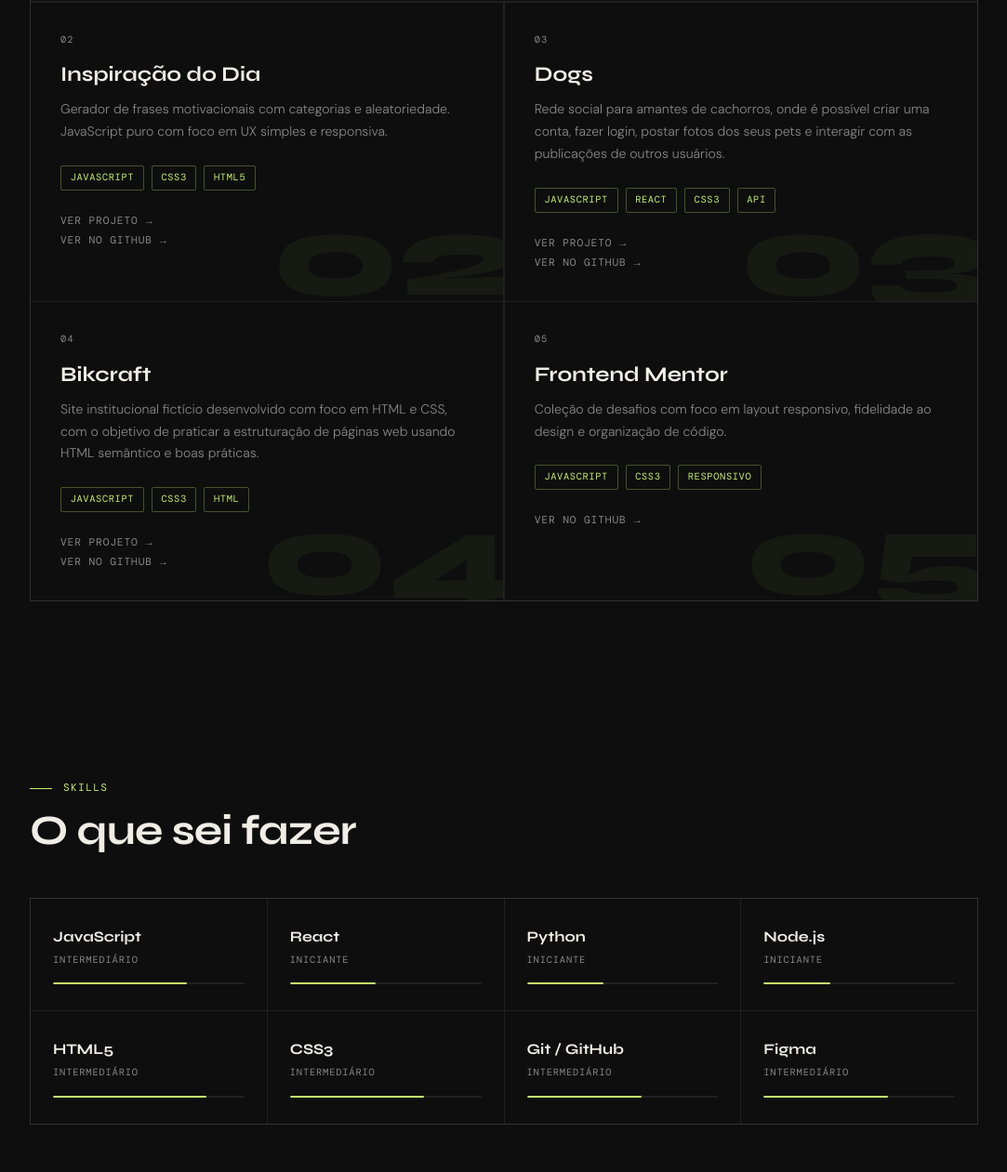
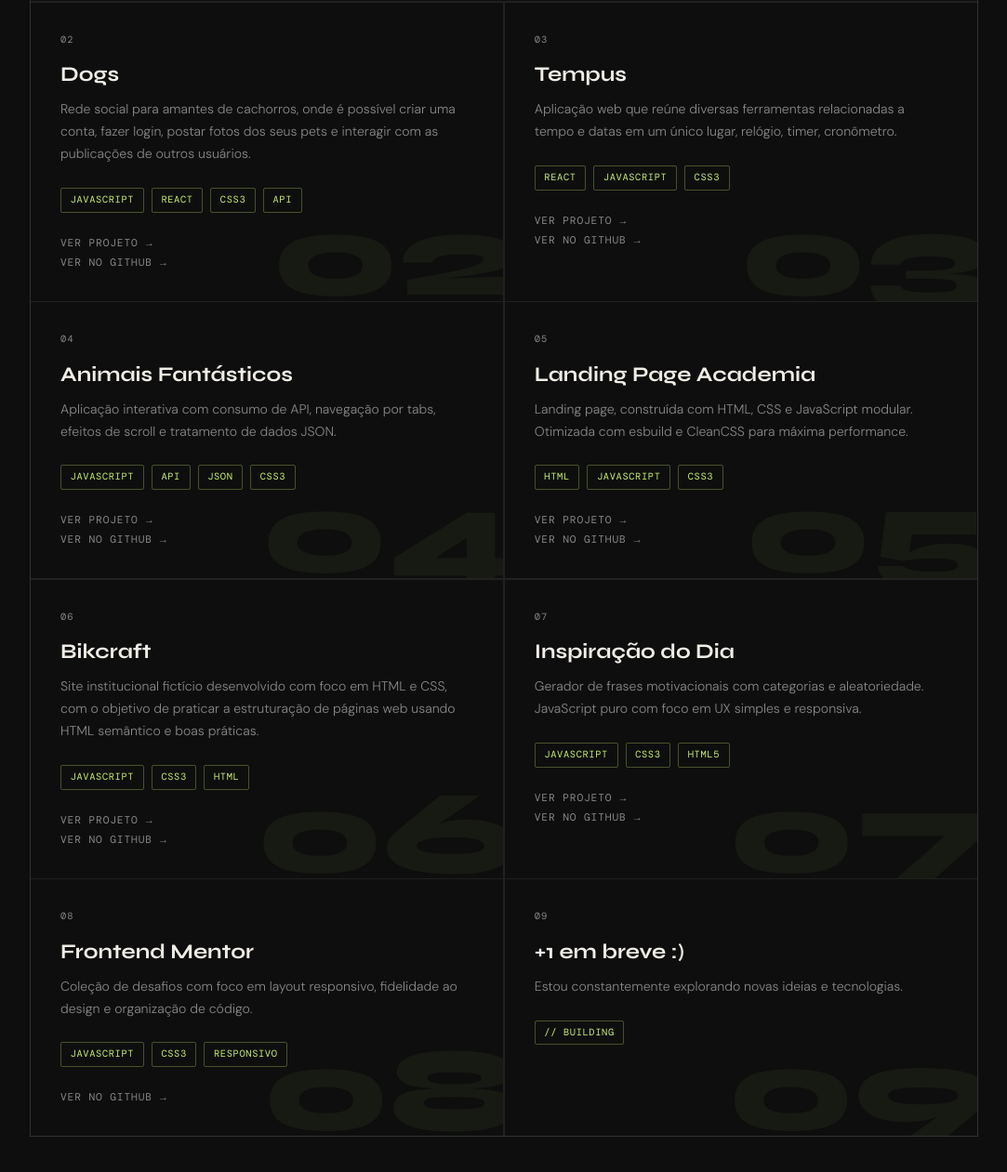
Before and after one commit to roberta-silva/roberta-silva.github.io, a plain HTML site: page index.html in a window 1280 px wide. Shown: the part 1399-2660 px from the top of the page at 93% size, without its empty margins (98-1181 px from the left). Drawn offline with nearby package versions, Linux system fonts and the light colour scheme; a web font is replaced by a local one.

Commit message:
atualiza projetos e textos

```diff
--- a/index.html
+++ b/index.html
@@ -39,7 +39,7 @@
       </h1>
       <p class="hero-bio">
         Desenvolvedora | JavaScript · React · Python · Node<br><br>
-        Desenvolvo com foco em construir produtos funcionais do frontend ao backend. Curso ADS na PUCRS e busco um estágio onde possa crescer resolvendo problemas reais.
+        Desenvolvo com foco em construir produtos funcionais do frontend ao backend. Curso ADS na PUCRS e busco uma oportunidade de estágio para evoluir tecnicamente contribuindo em projetos reais.
       </p>
       <div class="hero-cta">
         <a href="#projetos" class="btn btn-primary">Ver projetos</a>
@@ -97,43 +97,27 @@
       <div class="project-card">
         <div>
           <div class="project-number">01 - Destaque</div>
-          <div class="project-title">Animais Fantásticos</div>
-          <p class="project-desc">Aplicação interativa com consumo de API, navegação por tabs, efeitos de scroll e tratamento de dados JSON.</p>
+          <div class="project-title">valorReal</div>
+          <p class="project-desc">ValorReal é uma aplicação que demonstra o impacto real da inflação no seu bolso, consumindo dados oficiais das APIs do Banco Central e do IBGE</p>
           <div class="project-tags">
+            <span class="tag">React</span>
             <span class="tag">JavaScript</span>
-            <span class="tag">API</span>
-            <span class="tag">JSON</span>
             <span class="tag">CSS3</span>
+            <span class="tag">Node.js + Express</span>
           </div>
           <div class="project-links">
-            <a href="https://roberta-silva.github.io/animais-fantasticos/" class="project-link" target="_blank" rel="noopener noreferrer">Ver projeto</a>
-            <a href="https://github.com/roberta-silva/animais-fantasticos" class="project-link" target="_blank" rel="noopener noreferrer">Ver no GitHub</a>
+            <a href="https://valor-real-br.vercel.app" class="project-link" target="_blank" rel="noopener noreferrer">Ver projeto</a>
+            <a href="https://github.com/roberta-silva/valorReal" class="project-link" target="_blank" rel="noopener noreferrer">Ver no GitHub</a>
           </div>
         </div>
         <div class="project-visual">
-          <img class="project-img" src="./src/img/animais-fantasticos.png" alt="preview do projeto">
+          <img class="project-img" src="./src/img/valorreal.jpg" alt="preview do projeto">
         </div>
         <div class="project-big-number">01</div>
       </div>
 
       <div class="project-card">
         <div class="project-number">02</div>
-        <div class="project-title">Inspiração do Dia</div>
-        <p class="project-desc">Gerador de frases motivacionais com categorias e aleatoriedade. JavaScript puro com foco em UX simples e responsiva.</p>
-        <div class="project-tags">
-          <span class="tag">JavaScript</span>
-          <span class="tag">CSS3</span>
-          <span class="tag">HTML5</span>
-        </div>
-        <div class="project-links">
-          <a href="https://roberta-silva.github.io/desafios-inspiracao/" class="project-link" target="_blank" rel="noopener noreferrer">Ver projeto</a>
-          <a href="https://github.com/roberta-silva/desafios-inspiracao" class="project-link" target="_blank" rel="noopener noreferrer">Ver no GitHub</a>
-        </div>
-        <div class="project-big-number">02</div>
-      </div>
-
-      <div class="project-card">
-        <div class="project-number">03</div>
         <div class="project-title">Dogs</div>
         <p class="project-desc">Rede social para amantes de cachorros, onde é possível criar uma conta, fazer login, postar fotos dos seus pets e interagir com as publicações de outros usuários.</p>
         <div class="project-tags">
@@ -146,11 +130,60 @@
           <a href="https://dogs-roberta.vercel.app/" class="project-link" target="_blank" rel="noopener noreferrer">Ver projeto</a>
           <a href="https://github.com/roberta-silva/dogs" class="project-link" target="_blank" rel="noopener noreferrer">Ver no GitHub</a>
         </div>
+        <div class="project-big-number">02</div>
+      </div>
+
+      <div class="project-card">
+        <div class="project-number">03</div>
+        <div class="project-title">Tempus</div>
+        <p class="project-desc">Aplicação web que reúne diversas ferramentas relacionadas a tempo e datas em um único lugar, relógio, timer, cronômetro.</p>
+        <div class="project-tags">
+          <span class="tag">React</span>
+          <span class="tag">JavaScript</span>
+          <span class="tag">CSS3</span>
+        </div>
+        <div class="project-links">
+          <a href="https://roberta-silva.github.io/tempus/" class="project-link" target="_blank" rel="noopener noreferrer">Ver projeto</a>
+          <a href="https://github.com/roberta-silva/tempus" class="project-link" target="_blank" rel="noopener noreferrer">Ver no GitHub</a>
+        </div>
         <div class="project-big-number">03</div>
       </div>
 
       <div class="project-card">
         <div class="project-number">04</div>
+        <div class="project-title">Animais Fantásticos</div>
+        <p class="project-desc">Aplicação interativa com consumo de API, navegação por tabs, efeitos de scroll e tratamento de dados JSON.</p>
+        <div class="project-tags">
+          <span class="tag">JavaScript</span>
+          <span class="tag">API</span>
+          <span class="tag">JSON</span>
+          <span class="tag">CSS3</span>
+        </div>
+        <div class="project-links">
+          <a href="https://roberta-silva.github.io/animais-fantasticos/" class="project-link" target="_blank" rel="noopener noreferrer">Ver projeto</a>
+          <a href="https://github.com/roberta-silva/animais-fantasticos" class="project-link" target="_blank" rel="noopener noreferrer">Ver no GitHub</a>
+        </div>
+        <div class="project-big-number">04</div>
+      </div>
+
+      <div class="project-card">
+        <div class="project-number">05</div>
+        <div class="project-title">Landing Page Academia</div>
+        <p class="project-desc">Landing page, construída com HTML, CSS e JavaScript modular. Otimizada com esbuild e CleanCSS para máxima performance.</p>
+        <div class="project-tags">
+          <span class="tag">HTML</span>
+          <span class="tag">JavaScript</span>
+          <span class="tag">CSS3</span>
+        </div>
+        <div class="project-links">
+          <a href="https://roberta-silva.github.io/landing-page-academia/" class="project-link" target="_blank" rel="noopener noreferrer">Ver projeto</a>
+          <a href="https://github.com/roberta-silva/landing-page-academia" class="project-link" target="_blank" rel="noopener noreferrer">Ver no GitHub</a>
+        </div>
+        <div class="project-big-number">05</div>
+      </div>
+
+      <div class="project-card">
+        <div class="project-number">06</div>
         <div class="project-title">Bikcraft</div>
         <p class="project-desc">Site institucional fictício desenvolvido com foco em HTML e CSS, com o objetivo de praticar a estruturação de páginas web usando HTML semântico e boas práticas.</p>
         <div class="project-tags">
@@ -162,11 +195,27 @@
           <a href="https://roberta-silva.github.io/bikcraft/" class="project-link" target="_blank" rel="noopener noreferrer">Ver projeto</a>
           <a href="https://github.com/roberta-silva/bikcraft" class="project-link" target="_blank" rel="noopener noreferrer">Ver no GitHub</a>
         </div>
-        <div class="project-big-number">04</div>
+        <div class="project-big-number">06</div>
       </div>
 
       <div class="project-card">
-        <div class="project-number">05</div>
+        <div class="project-number">07</div>
+        <div class="project-title">Inspiração do Dia</div>
+        <p class="project-desc">Gerador de frases motivacionais com categorias e aleatoriedade. JavaScript puro com foco em UX simples e responsiva.</p>
+        <div class="project-tags">
+          <span class="tag">JavaScript</span>
+          <span class="tag">CSS3</span>
+          <span class="tag">HTML5</span>
+        </div>
+        <div class="project-links">
+          <a href="https://roberta-silva.github.io/desafios-inspiracao/" class="project-link" target="_blank" rel="noopener noreferrer">Ver projeto</a>
+          <a href="https://github.com/roberta-silva/desafios-inspiracao" class="project-link" target="_blank" rel="noopener noreferrer">Ver no GitHub</a>
+        </div>
+        <div class="project-big-number">07</div>
+      </div>
+
+      <div class="project-card">
+        <div class="project-number">08</div>
         <div class="project-title">Frontend Mentor</div>
         <p class="project-desc">Coleção de desafios com foco em layout responsivo, fidelidade ao design e organização de código.</p>
         <div class="project-tags">
@@ -177,7 +226,17 @@
         <div class="project-links">
           <a href="https://github.com/roberta-silva/frontend-mentor-desafios" class="project-link" target="_blank" rel="noopener noreferrer">Ver no GitHub</a>
         </div>
-        <div class="project-big-number">05</div>
+        <div class="project-big-number">08</div>
+      </div>
+
+      <div class="project-card">
+        <div class="project-number">09</div>
+        <div class="project-title">+1 em breve :)</div>
+        <p class="project-desc">Estou constantemente explorando novas ideias e tecnologias.</p>
+        <div class="project-tags">
+          <span class="tag">// building</span>
+        </div>
+        <div class="project-big-number">09</div>
       </div>
 
     </div>
--- a/src/css/style.css
+++ b/src/css/style.css
@@ -169,7 +169,7 @@ h1 {
 .btn-ghost {
   background: transparent;
   color: var(--text);
-  border: 1px solid var(--border);
+  border: 1px solid var(--muted);
 }
 .btn-ghost:hover {
   border-color: rgba(255, 255, 255, 0.3);
@@ -414,7 +414,7 @@ h2 {
 .project-links {
   display: flex;
   flex-direction: column;
-  gap: .2rem;
+  gap: 0.2rem;
 }
 .project-link {
   font-family: 'DM Mono', monospace;
@@ -448,6 +448,7 @@ h2 {
   max-height: 260px;
   display: block;
   object-fit: cover;
+  border-radius: 0.2rem;
 }
 
 .project-big-number {
```
Also changed, not shown: src/css/style.min.css, src/img/animais-fantasticos.png (deleted), src/img/valorreal.jpg (added).
